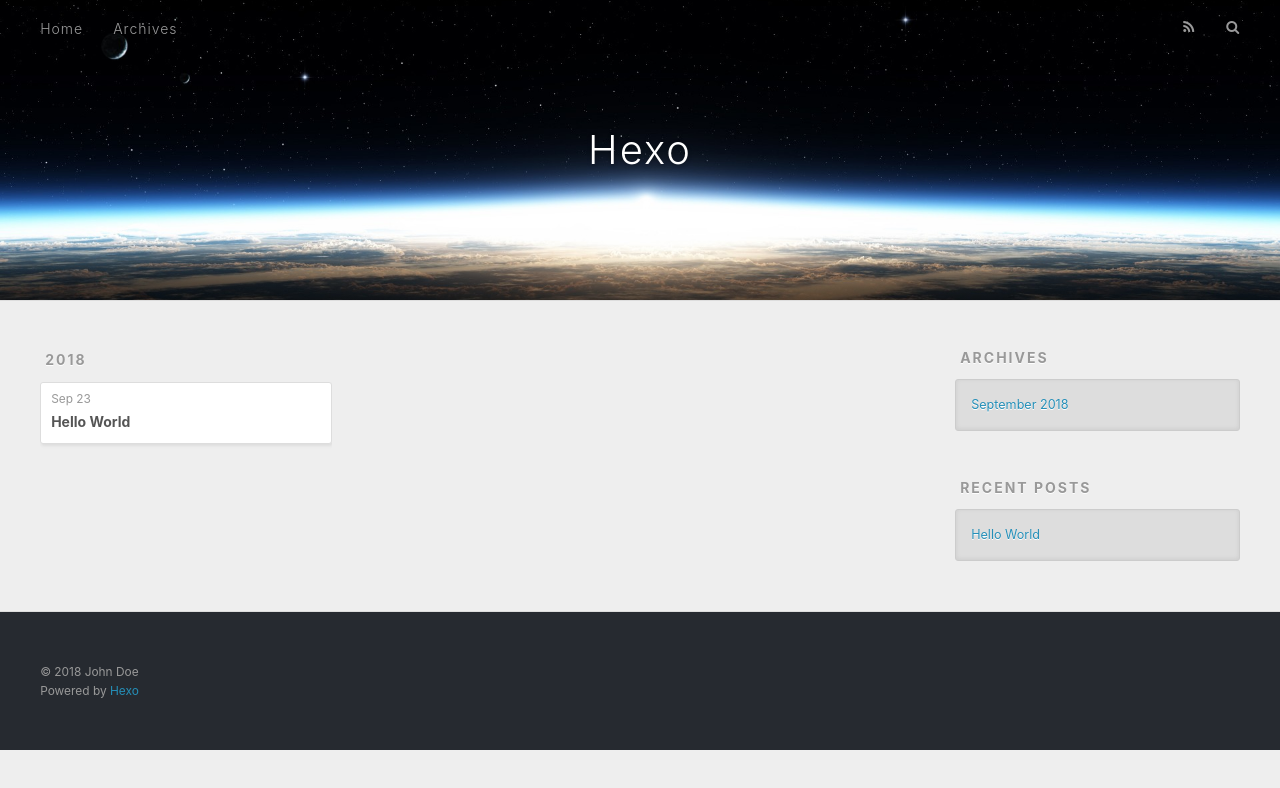
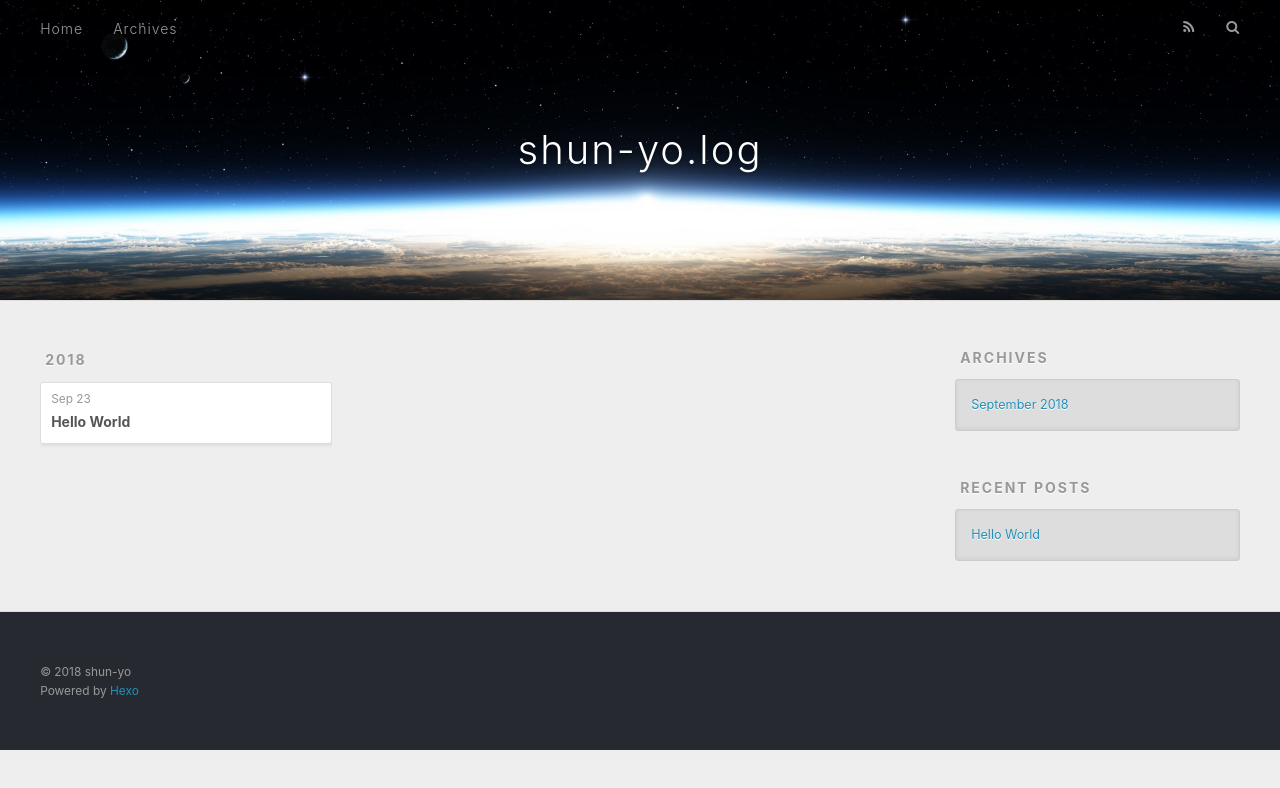
Before and after one commit to shun-yo/shun-yo.github.io, a plain HTML site: page archives/2018/09/index.html in a window 1280 px wide. Drawn offline with nearby package versions, Linux system fonts and the light colour scheme.

Commit message:
Site updated: 2018-09-23 19:57:01

```diff
--- a/archives/2018/09/index.html
+++ b/archives/2018/09/index.html
@@ -5,17 +5,17 @@
 
 
 
-  <title>Archives: 2018/9 | Hexo</title>
+  <title>Archives: 2018/9 | shun-yo.log</title>
   <meta name="viewport" content="width=device-width, initial-scale=1, maximum-scale=1">
   <meta property="og:type" content="website">
-<meta property="og:title" content="Hexo">
+<meta property="og:title" content="shun-yo.log">
 <meta property="og:url" content="http://yoursite.com/archives/2018/09/index.html">
-<meta property="og:site_name" content="Hexo">
+<meta property="og:site_name" content="shun-yo.log">
 <meta property="og:locale" content="default">
 <meta name="twitter:card" content="summary">
-<meta name="twitter:title" content="Hexo">
+<meta name="twitter:title" content="shun-yo.log">
 
-    <link rel="alternate" href="/atom.xml" title="Hexo" type="application/atom+xml">
+    <link rel="alternate" href="/atom.xml" title="shun-yo.log" type="application/atom+xml">
 
 
     <link rel="icon" href="/favicon.png">
@@ -34,7 +34,7 @@
   <div id="header-outer" class="outer">
     <div id="header-title" class="inner">
       <h1 id="logo-wrap">
-        <a href="/" id="logo">Hexo</a>
+        <a href="/" id="logo">shun-yo.log</a>
       </h1>
 
     </div>
@@ -139,7 +139,7 @@
 
   <div class="outer">
     <div id="footer-info" class="inner">
-      &copy; 2018 John Doe<br>
+      &copy; 2018 shun-yo<br>
       Powered by <a href="http://hexo.io/" target="_blank">Hexo</a>
     </div>
   </div>
```
Also changed, not shown: 2018/09/23/hello-world/index.html (+5 -5 lines), archives/2018/index.html (+7 -7 lines), archives/index.html (+7 -7 lines), index.html (+7 -7 lines).
